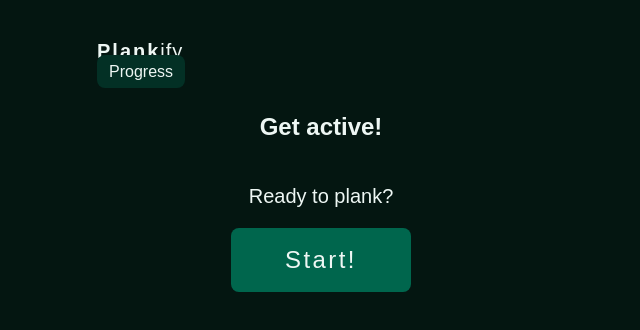
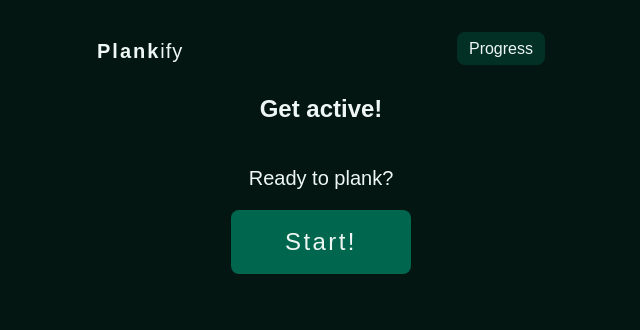
Before and after one commit to gabysantosw/plankify, a Vue app: page / in a window 1280 px wide. Shown: the top 330 px of the page, without its empty margins (319-959 px from the left). Built offline with nearby package versions, Linux system fonts and the light colour scheme.

Commit message:
Fix styling from adding the ul

```diff
--- a/src/styles/main.scss
+++ b/src/styles/main.scss
@@ -23,7 +23,7 @@ body {
   box-sizing: border-box;
 }
 
-nav {
+nav > ul {
   padding: 2em 0;
   display: flex;
   justify-content: space-between;
```
